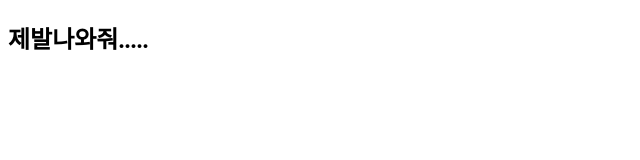
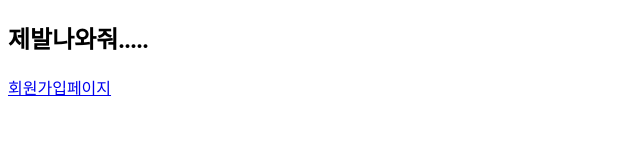
Before and after one commit to Teangoo/Teangoo.github.io, a plain HTML site: page index.html in a window 1280 px wide. Shown: the whole page, without its empty margins (0-640 px from the left). Drawn offline with Linux system fonts and the light colour scheme.

Commit message:
a태그 추가

```diff
--- a/index.html
+++ b/index.html
@@ -8,5 +8,7 @@
 </head>
 <body>
     <h2>제발나와줘.....</h2>
+    <a href="./signup.html">회원가입페이지</a>
+
 </body>
 </html>
```
